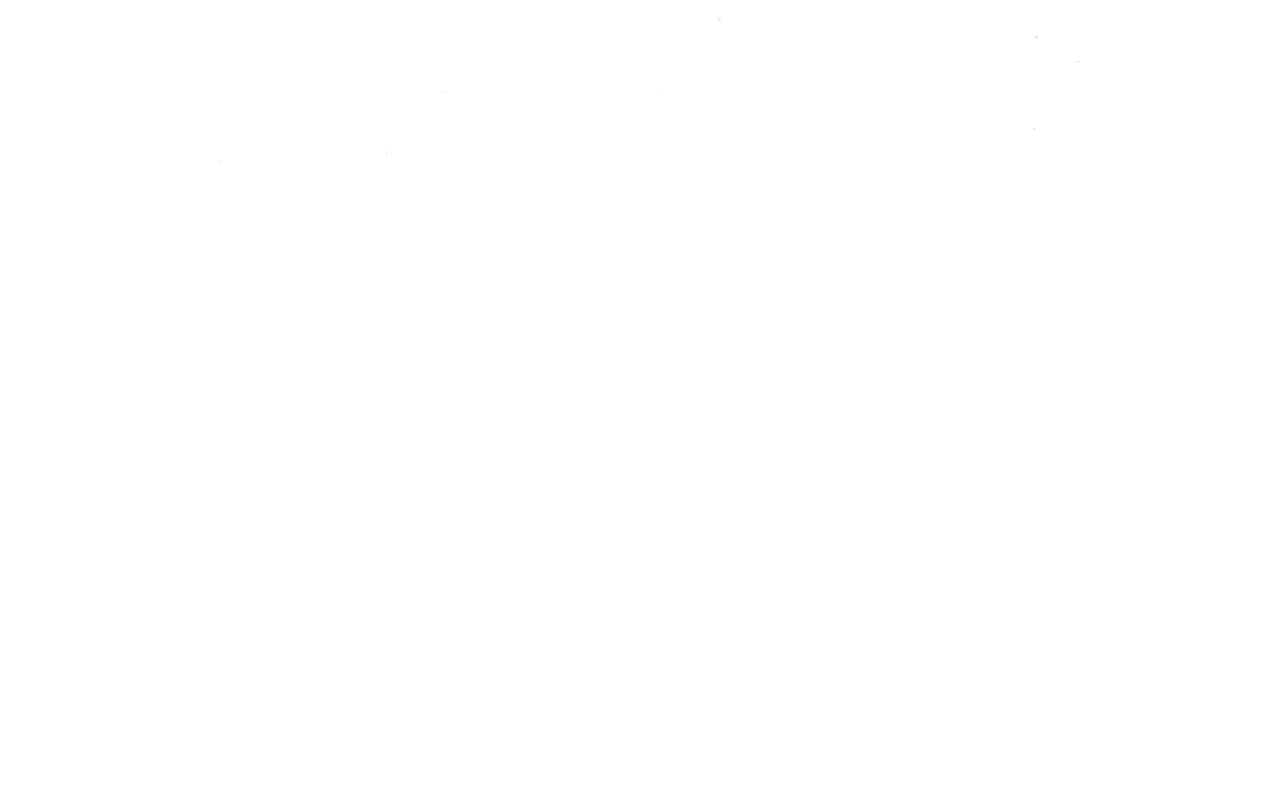
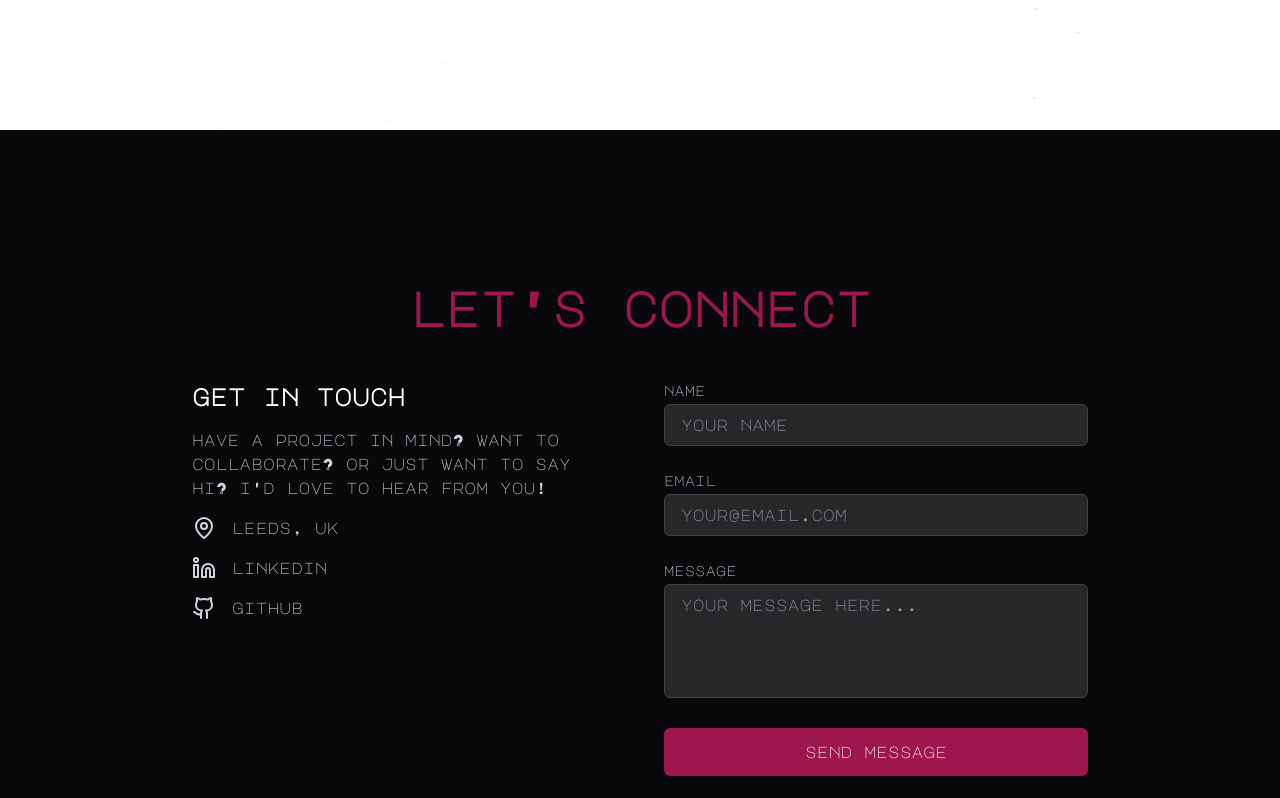
Before and after one commit to Ridgeano/next-portfolio, a Next.js app: page / in a window 1280 px wide. Shown: the part 1722-2520 px from the top of the page. Built offline with nearby package versions, Linux system fonts and the light colour scheme.

Commit message:
added contact form

```diff
--- a/app/page.tsx
+++ b/app/page.tsx
@@ -7,7 +7,11 @@ import { Landing } from "@/components/Landing"
 import { Preloader } from "@/components/Preloader"
 import { About } from "@/components/About"
 import { TransitionSlide } from "@/components/TransitionSlide"
+import Contact from "@/components/Contact"
+
+
 import CursorFollower from "@/components/ui/cursorFollow"
+
 
 export default function Component() {
   const [isLoading, setIsLoading] = useState(true)
@@ -53,7 +57,8 @@ export default function Component() {
         <SparkleBackground isScrolledPast70={isScrolledPast70} />
         <Landing />
         <About />
-        <TransitionSlide/>
+        {/*<TransitionSlide/>*/}
+        <Contact/>
       </motion.div>
     </motion.main>
   )
--- a/components/About.tsx
+++ b/components/About.tsx
@@ -1,12 +1,11 @@
 "use client";
 
-import { useRef, useState, useEffect } from "react";
+import { useRef} from "react";
 import {
   motion,
   useScroll,
   useTransform,
-  useInView,
-  useAnimation,
+
 } from "framer-motion";
 
 
@@ -57,7 +56,7 @@ export function About() {
             />
           </motion.div>
           <div className="sm:w-1/2 space-y-24 mt-12 sm:mt-0">
-            <div className="space-y-24">
+            <div className="space-y-20">
               {[
                 {
                   text: "I'm a passionate software developer based in the UK, with a keen eye for creating efficient, scalable, and user-friendly applications. With a strong foundation in both front-end and back-end technologies, I bring a holistic approach to every project I undertake.",
--- /dev/null
+++ b/components/Contact.tsx
@@ -0,0 +1,125 @@
+'use client'
+
+import { useState, useRef } from 'react'
+import { motion } from 'framer-motion'
+import { Linkedin, Github, Mail, MapPin } from 'lucide-react'
+
+export default function Contact() {
+  const [name, setName] = useState('')
+  const [email, setEmail] = useState('')
+  const [message, setMessage] = useState('')
+  const [isSubmitting, setIsSubmitting] = useState(false)
+
+  const containerRef = useRef<HTMLDivElement>(null)
+
+  const handleSubmit = async (e: React.FormEvent) => {
+    e.preventDefault()
+    setIsSubmitting(true)
+    // Simulate form submission
+    await new Promise(resolve => setTimeout(resolve, 2000))
+    console.log('Form submitted:', { name, email, message })
+    setName('')
+    setEmail('')
+    setMessage('')
+    setIsSubmitting(false)
+  }
+
+  return (
+    <section ref={containerRef} className="min-h-screen flex items-center justify-center bg-zinc-950 text-white p-4 relative overflow-hidden">
+      <div className="max-w-4xl w-full z-10">
+        <motion.h2
+          className="text-5xl font-bold mb-12 text-center text-pink-800"
+          initial={{ opacity: 0, y: 20 }}
+          animate={{ opacity: 1, y: 0 }}
+          transition={{ duration: 0.5 }}
+        >
+          let's connect
+        </motion.h2>
+        <div className="grid md:grid-cols-2 gap-12">
+          <motion.div
+            className="space-y-4"
+            initial={{ opacity: 0, x: -20 }}
+            animate={{ opacity: 1, x: 0 }}
+            transition={{ duration: 0.5, delay: 0.2 }}
+          >
+            <h3 className="text-2xl font-semibold mb-4 lowercase">get in touch</h3>
+            <p className="text-gray-300 lowercase">
+              have a project in mind? want to collaborate? or just want to say hi?
+              i'd love to hear from you!
+            </p>
+            <div className="flex items-center space-x-4 text-gray-300 lowercase">
+              <MapPin className="h-6 w-6" />
+              <span>leeds, uk</span>
+            </div>
+            <div className="flex items-center space-x-4 text-gray-300 lowercase">
+              <Linkedin className="h-6 w-6" />
+              <a href="https://www.linkedin.com/in/sean-ridgeon-a49798124/" target="_blank" rel="noopener noreferrer" className="hover:text-pink-800 transition-colors">linkedin</a>
+            </div>
+            <div className="flex items-center space-x-4 text-gray-300 lowercase">
+              <Github className="h-6 w-6" />
+              <a href="https://github.com/Ridgeano" target="_blank" rel="noopener noreferrer" className="hover:text-pink-800 transition-colors">github</a>
+            </div>
+          </motion.div>
+          <motion.form
+            onSubmit={handleSubmit}
+            className="space-y-6"
+            initial={{ opacity: 0, x: 20 }}
+            animate={{ opacity: 1, x: 0 }}
+            transition={{ duration: 0.5, delay: 0.4 }}
+          >
+            <div>
+              <label htmlFor="name" className="block text-sm font-medium text-gray-300 mb-1 lowercase">name</label>
+              <input
+                type="text"
+                id="name"
+                value={name}
+                onChange={(e) => setName(e.target.value)}
+                required
+                className="w-full px-4 py-2 bg-zinc-800 border border-zinc-700 rounded-md focus:outline-none focus:ring-2 focus:ring-pink-800 text-white"
+                placeholder="your name"
+              />
+            </div>
+            <div>
+              <label htmlFor="email" className="block text-sm font-medium text-gray-300 mb-1 lowercase">email</label>
+              <input
+                type="email"
+                id="email"
+                value={email}
+                onChange={(e) => setEmail(e.target.value)}
+                required
+                className="w-full px-4 py-2 bg-zinc-800 border border-zinc-700 rounded-md focus:outline-none focus:ring-2 focus:ring-pink-800 text-white"
+                placeholder="your@email.com"
+              />
+            </div>
+            <div>
+              <label htmlFor="message" className="block text-sm font-medium text-gray-300 mb-1 lowercase">message</label>
+              <textarea
+                id="message"
+                value={message}
+                onChange={(e) => setMessage(e.target.value)}
+                required
+                rows={4}
+                className="w-full px-4 py-2 bg-zinc-800 border border-zinc-700 rounded-md focus:outline-none focus:ring-2 focus:ring-pink-800 text-white resize-none"
+                placeholder="your message here..."
+              ></textarea>
+            </div>
+            <motion.button
+              type="submit"
+              className="w-full py-3 px-6 text-white bg-pink-800 rounded-md hover:bg-pink-600 focus:outline-none focus:ring-2 focus:ring-pink-800 focus:ring-offset-2 focus:ring-offset-zinc-950 transition-colors duration-300 lowercase"
+              whileHover={{ scale: 1.05 }}
+              whileTap={{ scale: 0.95 }}
+              disabled={isSubmitting}
+            >
+              {isSubmitting ? (
+                <svg className="animate-spin h-5 w-5 mx-auto" xmlns="http://www.w3.org/2000/svg" fill="none" viewBox="0 0 24 24">
+                  <circle className="opacity-25" cx="12" cy="12" r="10" stroke="currentColor" strokeWidth="4"></circle>
+                  <path className="opacity-75" fill="currentColor" d="M4 12a8 8 0 018-8V0C5.373 0 0 5.373 0 12h4zm2 5.291A7.962 7.962 0 014 12H0c0 3.042 1.135 5.824 3 7.938l3-2.647z"></path>
+                </svg>
+              ) : 'send message'}
+            </motion.button>
+          </motion.form>
+        </div>
+      </div>
+    </section>
+  )
+}
--- a/components/TransitionSlide.tsx
+++ b/components/TransitionSlide.tsx
@@ -16,7 +16,7 @@ export function TransitionSlide() {
 
   return (
     <div ref={containerRef} className="h-[200vh] w-full relative">
-      <div className="sticky top-0 h-screen w-full flex items-center justify-center overflow-hidden">
+      <div className="sticky top-0 h-1/2 w-full flex items-center justify-center overflow-hidden">
         <motion.div
           className="relative flex items-center justify-center w-full h-full px-4"
           style={{ scale: textScale, opacity: textOpacity }}
```
